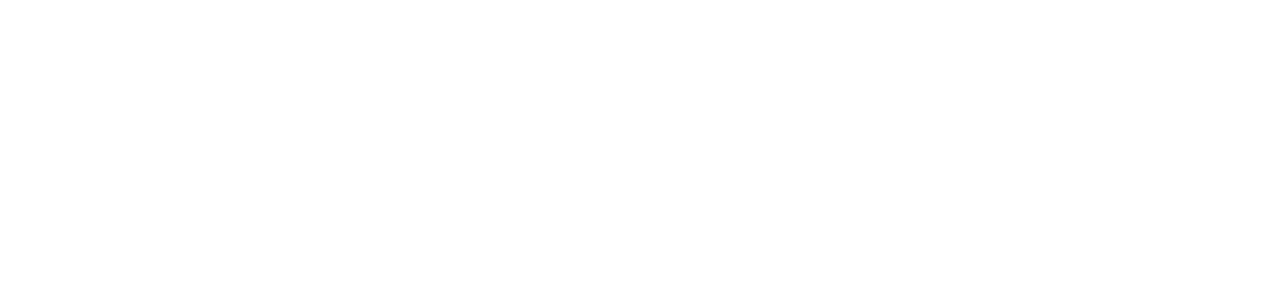
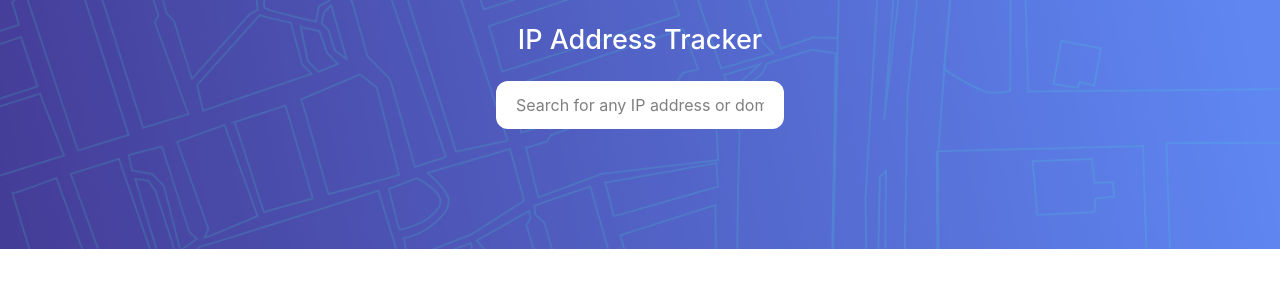
Before and after one commit to aiminnano/FMSIpAddressTracker, a React (Vite) app: page / in a window 1280 px wide. Shown: the top 300 px of the page. Built offline with nearby package versions, Linux system fonts and the light colour scheme.

Commit message:
updated the design

```diff
--- a/src/components/Searchbar.jsx
+++ b/src/components/Searchbar.jsx
@@ -1,5 +1,21 @@
+import bgdesktop from '../../images/pattern-bg-desktop.png'
+import bgmobile from '../../images/pattern-bg-mobile.png'
+
 function Searchbar(){
-
+    return (
+        <>
+            <div className="grid place-items-center">
+                <div className="w-full max-w-[1440px]">
+                    <img src={bgdesktop} className='hidden min-[376px]:block absolute z-1' alt="bg-desktop" />
+                    <img src={bgmobile} className='min-[376px]:hidden absolute z-1' alt="bg-desktop" />
+                    <div className='relative flex flex-col items-center z-2 p-5 gap-5'>
+                        <h1 className='font-medium text-white text-[27px]'>IP Address Tracker</h1>
+                        <input type="text" className='pt-3 pr-5 pb-3 pl-5 bg-white rounded-xl' placeholder='Search for any IP address or domain' />
+                    </div>
+                </div>
+            </div>
+        </>
+    )
 }
 
 export default Searchbar;
```
